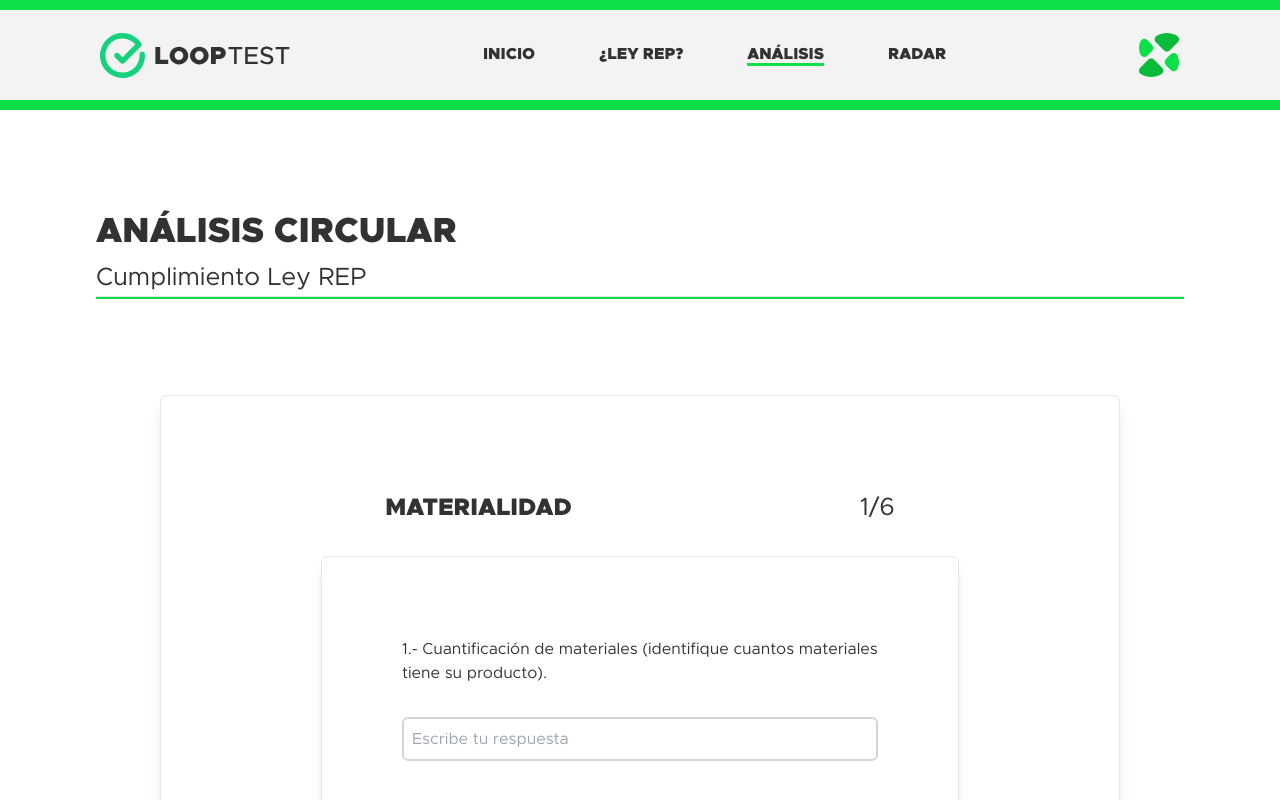
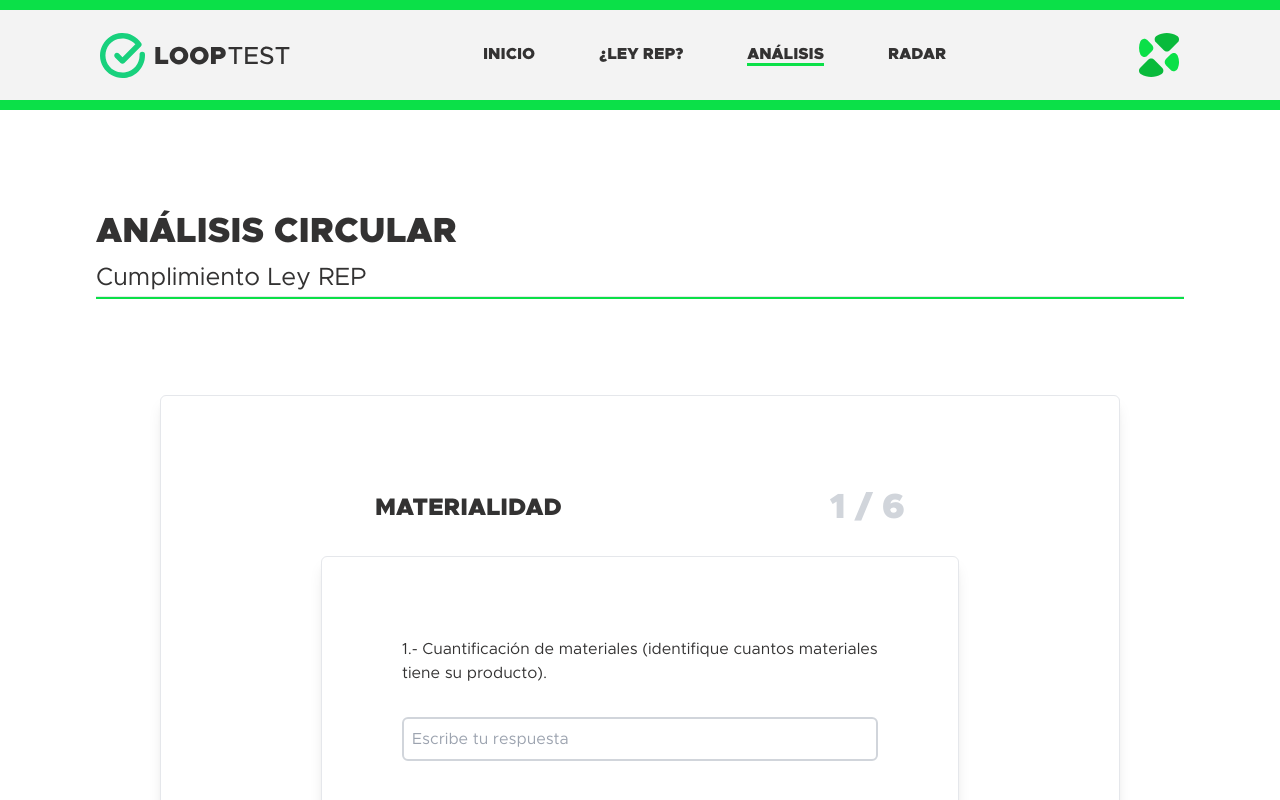
Before and after one commit to Felipeazs/Beloop-webapp, a React (Create React App) app in the folder frontend/: page /analisis in a window 1280 px wide. Shown: the top 800 px of the page. Built offline with nearby package versions, Linux system fonts and the light colour scheme.

Commit message:
analisis minor changes

```diff
--- a/frontend/src/components/questions/Questions.jsx
+++ b/frontend/src/components/questions/Questions.jsx
@@ -9,7 +9,7 @@ const Questions = ({ pilar, count, nextHandler, backHandler, submitHandler, chan
 			<Stepper count={count} />
 			<div className='flex flex-row justify-around items-center'>
 				<p className='text-2xl font-black py-4'>{pilar.nombre}</p>
-				<p className='text-25'>{`${count + 1}/6`}</p>
+				<p className='text-tertiary font-black text-35'>{`${count + 1} / 6`}</p>
 			</div>
 			{pilar.questions.map((question) => (
 				<Question
--- a/frontend/src/pages/Analisis.jsx
+++ b/frontend/src/pages/Analisis.jsx
@@ -28,7 +28,7 @@ const Analisis = () => {
 
 	const nextHandler = () => {
 		setCount(count + 1);
-		window.scroll({ top: 100, left: 100, behavior: 'smooth' });
+		window.scroll({ top: 400, left: 100, behavior: 'smooth' });
 	};
 
 	const submitHandler = (event) => {
--- a/frontend/tailwind.config.js
+++ b/frontend/tailwind.config.js
@@ -15,11 +15,12 @@ module.exports = {
 			secondary: '#1B9ECC',
 			tertiary: '#F3F3F3',
 			quaternary: '#0BE048',
-			fifth: '##F5F5F5',
+			fifth: '#F5F5F5',
 		}),
 		textColor: () => ({
 			primary: '#18D17D',
 			secondary: '#fff',
+			tertiary: 'rgb(209 213 219)',
 			default: '#333232',
 		}),
 		screens: {
```
